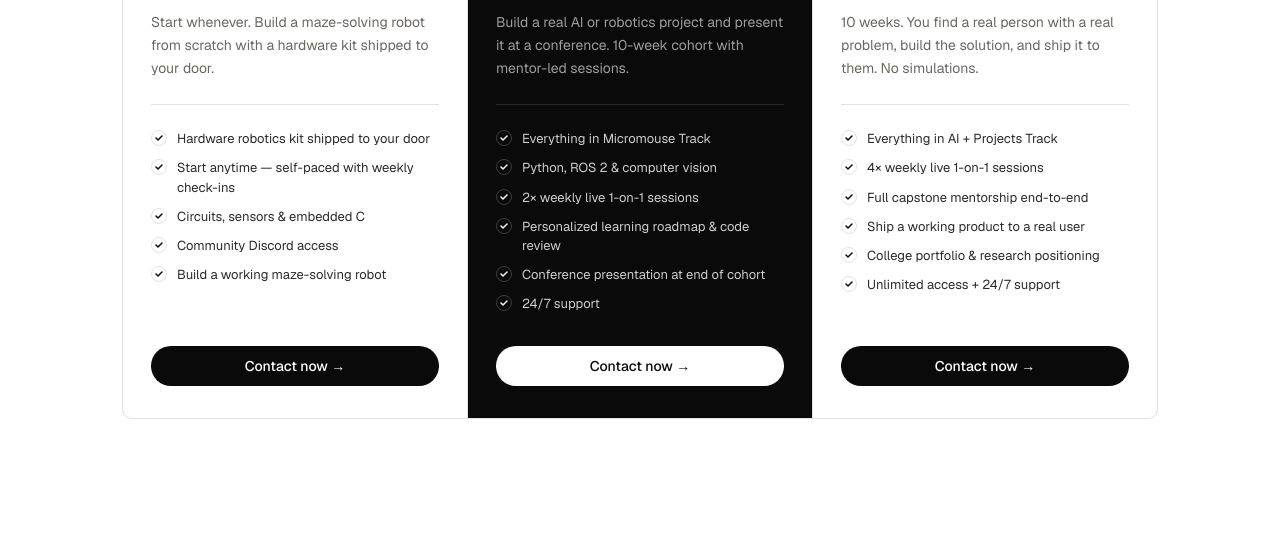
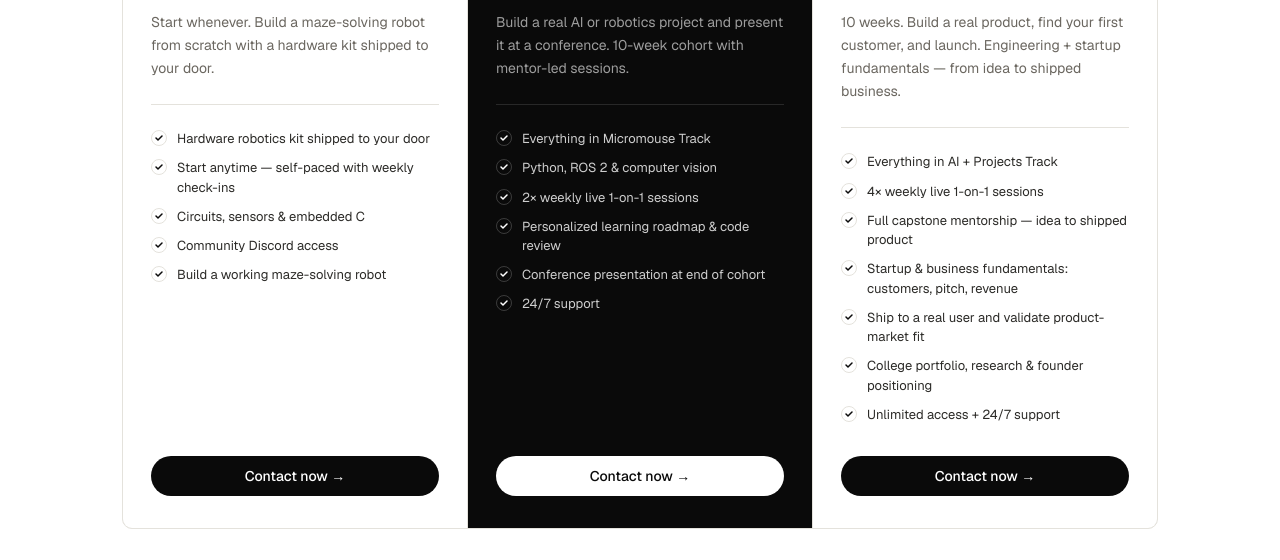
Before and after one commit to calvin003/RoboLab, a website: page checkout.html in a window 1280 px wide. Shown: the part 649-1209 px from the top of the page. Drawn offline with nearby package versions, Linux system fonts and the light colour scheme.

Commit message:
Elite track: add startup & business fundamentals to k pitch

```diff
--- a/checkout.html
+++ b/checkout.html
@@ -258,7 +258,7 @@ nav{position:sticky;top:0;z-index:100;background:rgba(255,255,255,0.92);backdrop
         <span class="plan-price-amount">$3,000</span>
         <span class="plan-price-period">/ 10 weeks</span>
       </div>
-      <p class="plan-desc">10 weeks. You find a real person with a real problem, build the solution, and ship it to them. No simulations.</p>
+      <p class="plan-desc">10 weeks. Build a real product, find your first customer, and launch. Engineering + startup fundamentals — from idea to shipped business.</p>
       <hr class="plan-divider">
       <ul class="plan-features">
 
@@ -272,15 +272,19 @@ nav{position:sticky;top:0;z-index:100;background:rgba(255,255,255,0.92);backdrop
         </li>
         <li class="plan-feature">
           <svg class="plan-feature-icon" viewBox="0 0 16 16" fill="none"><circle cx="8" cy="8" r="7.5" stroke="#e4e2dc"/><path d="M5 8l2 2 4-4" stroke="#0a0a0a" stroke-width="1.5" stroke-linecap="round" stroke-linejoin="round"/></svg>
-          Full capstone mentorship end-to-end
+          Full capstone mentorship — idea to shipped product
         </li>
         <li class="plan-feature">
           <svg class="plan-feature-icon" viewBox="0 0 16 16" fill="none"><circle cx="8" cy="8" r="7.5" stroke="#e4e2dc"/><path d="M5 8l2 2 4-4" stroke="#0a0a0a" stroke-width="1.5" stroke-linecap="round" stroke-linejoin="round"/></svg>
-          Ship a working product to a real user
+          Startup &amp; business fundamentals: customers, pitch, revenue
         </li>
         <li class="plan-feature">
           <svg class="plan-feature-icon" viewBox="0 0 16 16" fill="none"><circle cx="8" cy="8" r="7.5" stroke="#e4e2dc"/><path d="M5 8l2 2 4-4" stroke="#0a0a0a" stroke-width="1.5" stroke-linecap="round" stroke-linejoin="round"/></svg>
-          College portfolio &amp; research positioning
+          Ship to a real user and validate product-market fit
+        </li>
+        <li class="plan-feature">
+          <svg class="plan-feature-icon" viewBox="0 0 16 16" fill="none"><circle cx="8" cy="8" r="7.5" stroke="#e4e2dc"/><path d="M5 8l2 2 4-4" stroke="#0a0a0a" stroke-width="1.5" stroke-linecap="round" stroke-linejoin="round"/></svg>
+          College portfolio, research &amp; founder positioning
         </li>
         <li class="plan-feature">
           <svg class="plan-feature-icon" viewBox="0 0 16 16" fill="none"><circle cx="8" cy="8" r="7.5" stroke="#e4e2dc"/><path d="M5 8l2 2 4-4" stroke="#0a0a0a" stroke-width="1.5" stroke-linecap="round" stroke-linejoin="round"/></svg>
```
